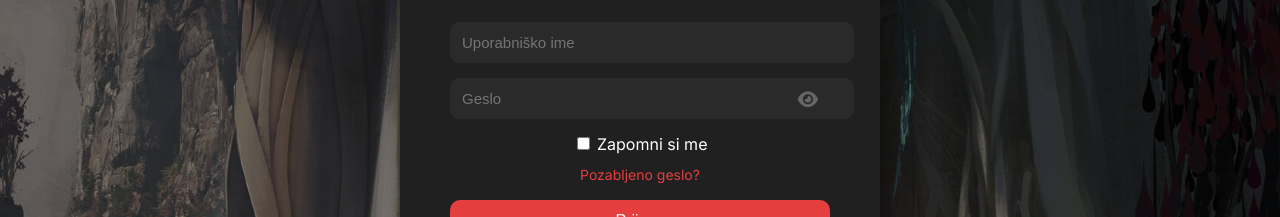
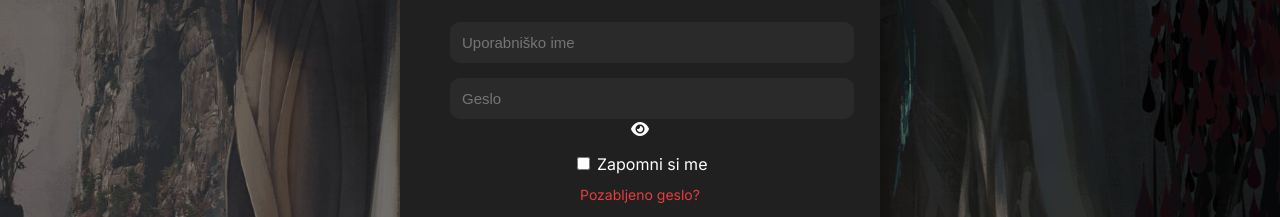
Before and after one commit to SvitMenard/SvitMenard, a plain HTML site: page index.html in a window 1280 px wide. Shown: the part 218-435 px from the top of the page. Drawn offline with Linux system fonts and the light colour scheme; some packages are replaced by stand-ins of ours; a script that the page names is missing.

Commit message:
Update index.html

```diff
--- a/index.html
+++ b/index.html
@@ -29,7 +29,8 @@
   <input id="password" type="password" placeholder="Geslo" required
          oninvalid="this.setCustomValidity('Izpolni polje')"
          oninput="this.setCustomValidity('')">
-  <i class="fa-solid fa-eye toggle-password" id="togglePassword"></i>
+
+  <i class="fa-solid fa-eye" id="togglePassword"></i>
 </div>
 
         <div class="options">
```
